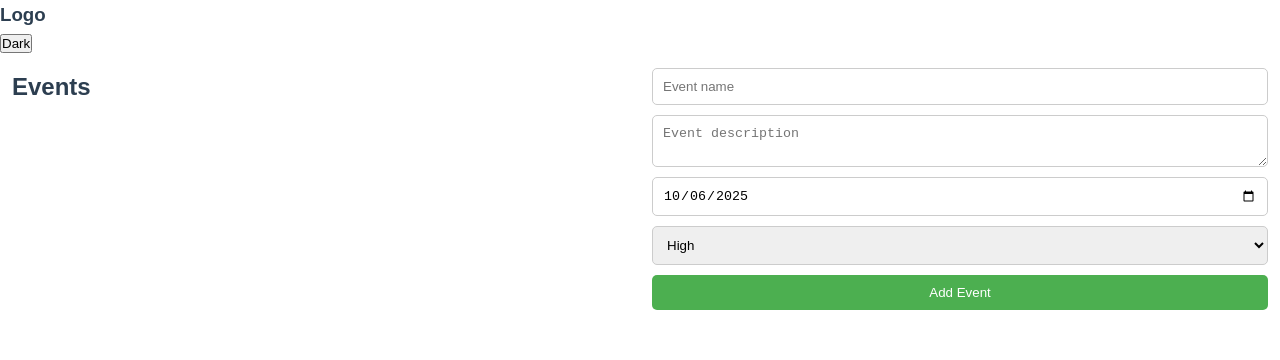
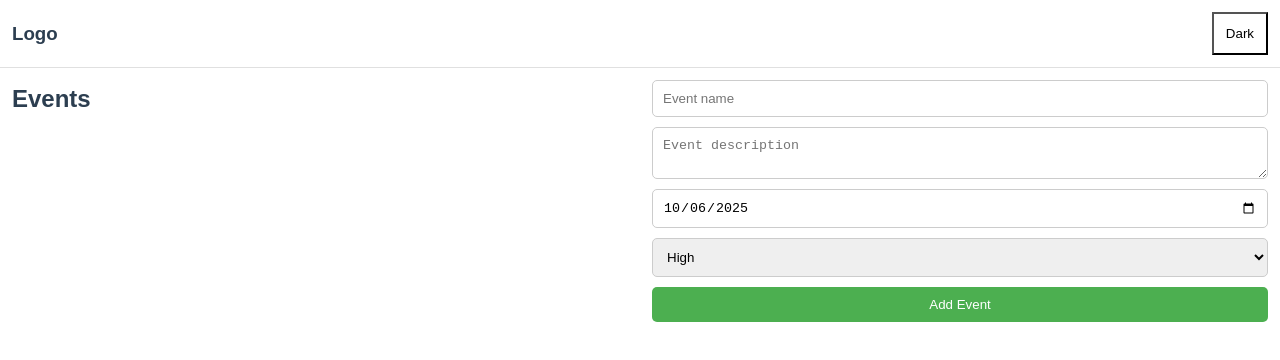
Before and after one commit to ashsajal1/event-tracker, a Vue app: page / in a window 1280 px wide. Shown: the top 360 px of the page. Built offline with nearby package versions, Linux system fonts and the light colour scheme; the HTML template or start-up script is replaced by a standard one.

Commit message:
style: design navmenu

```diff
--- a/src/components/NavMenu.vue
+++ b/src/components/NavMenu.vue
@@ -12,4 +12,19 @@ import { useDark, useToggle } from '@vueuse/core'
 const isDark = useDark()
 const toggleDark = useToggle(isDark)
 </script>
-<style lang=""></style>
+<style lang="scss" scoped>
+nav {
+  display: flex;
+  align-items: center;
+  justify-content: space-between;
+  padding: 12px;
+  border-bottom: 1px solid var(--border-color);
+
+  div {
+     button {
+      padding: 12px;
+      background-color: var(--bg-color);
+     }
+  }
+}
+</style>
```
